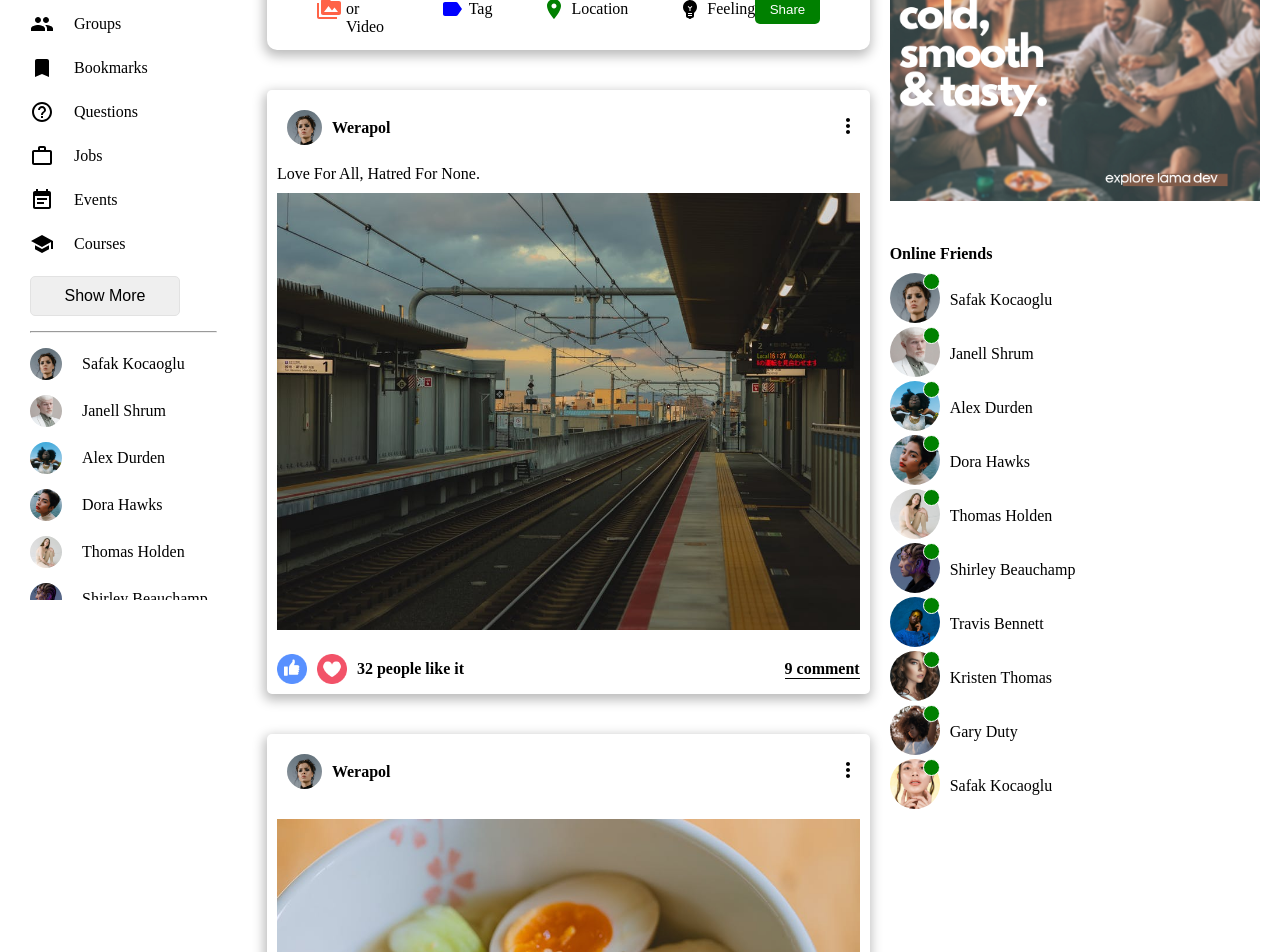
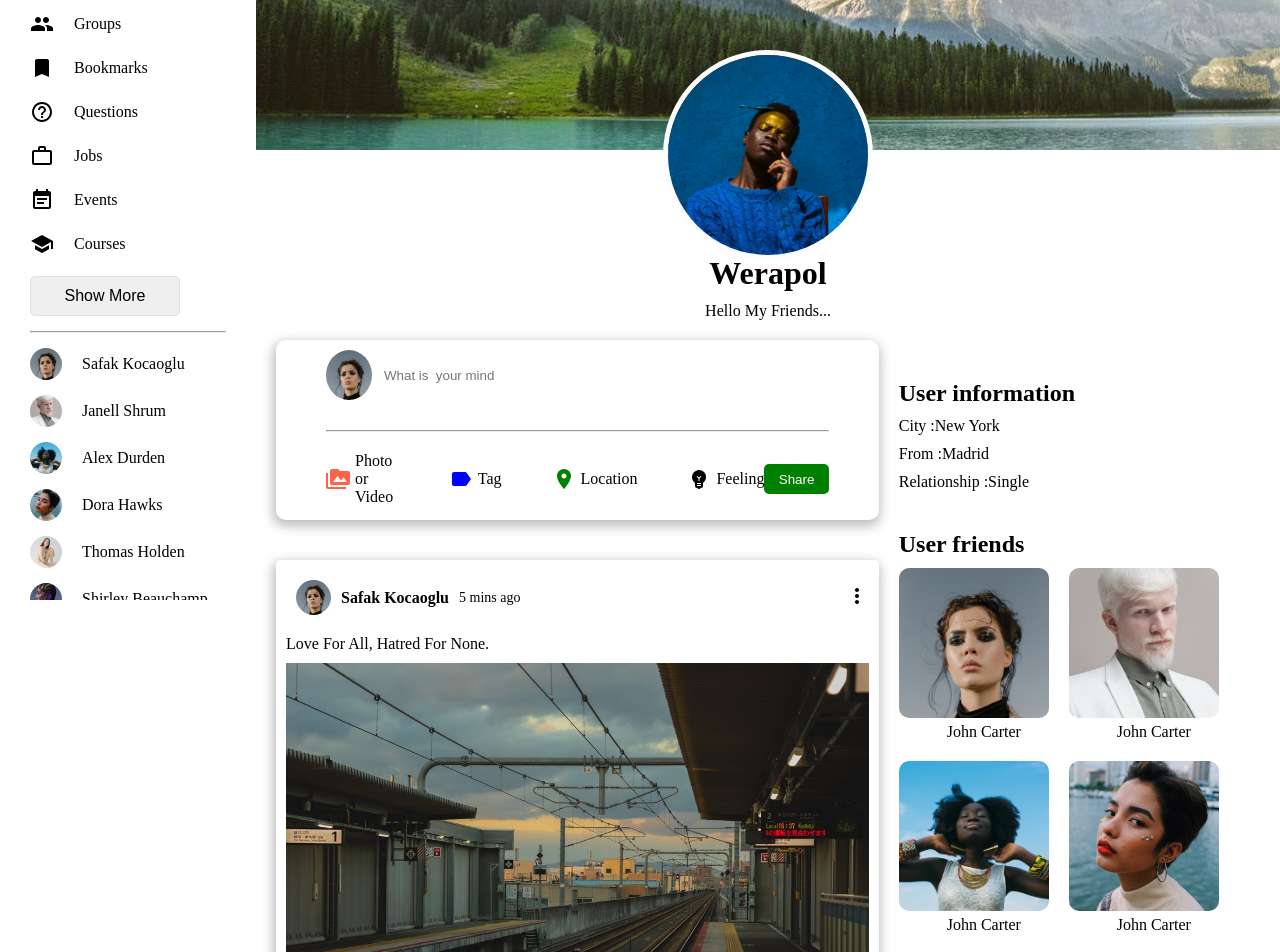
Before and after one commit to r5r5wa55/Social, a React (Create React App) app: page / in a window 1280 px wide. Shown: the part 220-1172 px from the top of the page. Built offline with nearby package versions, Linux system fonts and the light colour scheme.

Commit message:
profilerightbar

```diff
--- a/src/App.js
+++ b/src/App.js
@@ -1,10 +1,10 @@
 
-import Home from './pages/home/Home'
+import Profile from './components/profile/Profile.jsx'
 
 function App() {
   return (
     <div>
-      <Home />
+      <Profile   />
     </div>
   );
 }
--- a/src/components/post/Post.jsx
+++ b/src/components/post/Post.jsx
@@ -1,18 +1,30 @@
-import React from 'react'
+import React, { useState } from 'react'
 import './post.css'
 import { MoreVert } from '@mui/icons-material'
+import {Users} from '../../dummyData'
+
+export default function Post({post}) {
 
 
-export default function Post({post}) {
+    const [like,setlike]= useState(post.like)
+    const [isLike ,setIsLike] = useState(true);
+
+    function likePost(e){
+        console.log(isLike);
+        setlike(isLike ? like + 1 : like -1 )
+        setIsLike(!isLike)
+    }
+
+
   return (
 
         <div className="post">
             <div className="postWrapper">
                 <div className="postTop">
                     <div className="postTopLeft">
-                        <img src="/assets/person/1.jpeg" alt="" className="postTopLeftImg" />
-                        <span className="postUsername">Werapol</span>
-                        <span className="postDate">{post.data}</span>
+                        <img src={Users.filter(u=>u.id===post.userId)[0].profilePicture} alt="" className="postTopLeftImg" />
+                        <span className="postUsername">{Users.filter(u=>u.id===post.userId)[0].username}</span>
+                        <span className="postDate">{post.date}</span>
                     </div>
                     <div className="postTopRight">
                         <MoreVert />
@@ -24,9 +36,9 @@ export default function Post({post}) {
                 </div>
                 <div className="postBottom">
                     <div className="postBottonLeft">
-                        <img src="assets/like.png" alt="" className="likeIcon" />
+                        <img src="assets/like.png" alt="" className="likeIcon" onClick={likePost} />
                         <img src="assets/heart.png" alt="" className="likeIcon" />
-                        <span className="postLikeCounter">{post.like}  people like it</span>
+                        <span className="postLikeCounter">{like}  people like it</span>
                     </div>
                     <div className="postBottomRight">
                         <span className="postCommentText">{post.comment} comment</span>
--- a/src/components/post/post.css
+++ b/src/components/post/post.css
@@ -42,6 +42,9 @@
     height: 30px;
     margin-right: 10px;
 }
+.likeIcon:hover{
+    cursor: pointer;
+}
 .postBottom{
     margin-top: 20px;
     display: flex;
@@ -58,7 +61,9 @@
 .postLikeCounter{
     font-style: 32px;
     font-weight: bold;
+
 }
+
 .postCommentText{
     font-style: 32px;
     font-weight: bold;
--- /dev/null
+++ b/src/components/profile/Profile.jsx
@@ -0,0 +1,50 @@
+import React from 'react'
+import Topbar  from "../../components/topbar/Topbar"
+import Rightbar from '../../components/rightbar/Rightbar'
+import Sidebar from '../../components/sidebar/sidebar'
+import Feed from '../../components/feed/Feed'
+import "./proflie.css"
+
+
+
+export default function Home() {
+  return (
+
+    <>
+      {/* <Topbar />
+      <div className='profile'>
+        <Sidebar />
+        <div className="profileRight">
+            <div className="prfileRightTop">werapol</div>
+            <div className="prfileRightBottom">
+                <Feed />
+                <Rightbar />
+            </div>
+        </div>
+
+      </div> */}
+       <Topbar />
+      <div className='homeContainer'>
+
+        <Sidebar />
+        <div className="prfileRightTop">
+            <div className="profilewerapi">
+                <div className="profileCover">
+                    <img src="assets/post/3.jpeg" alt="" className="profileCoverImg" />
+                    <img src="/assets/person/7.jpeg" alt="" className="porfileUserImg" />
+                </div>
+                <div className="profileInfo">
+                    <h4 className="profileInforName">Werapol</h4>
+                    <span className="profileDesc">Hello My Friends...</span>
+                </div>
+            </div>
+            <div className="profileRightBottom">
+            <Feed />
+            <Rightbar profile/>
+            </div>
+        </div>
+
+      </div>
+    </>
+  )
+}
--- /dev/null
+++ b/src/components/profile/proflie.css
@@ -0,0 +1,47 @@
+body{
+    margin: 0;
+    border: 0;
+}
+.homeContainer{
+    display: flex;
+}
+.prfileRightTop{
+    flex: 8;
+}
+.profileRightBottom{
+    display: flex;
+}
+
+.profileCover{
+    position: relative;
+    height: 400px;
+}
+.profileCoverImg{
+
+    width: 100%;
+    height: 300px;
+    object-fit: cover;
+}
+.porfileUserImg{
+    height: 200px;
+    width: 200px;
+    border-radius: 50%;
+    object-fit: cover;
+    position: absolute;
+    left: 0;
+    right:0;
+    top: 200px;
+    margin: auto;
+    border: 5px solid #fdfdfd;
+}
+.profileInfo{
+    display: flex;
+    flex-direction: column;
+    align-items: center;
+
+}
+.profileInforName{
+    font-size: 32px;
+    margin-top: 5px;
+    margin-bottom: 10px;
+}
--- a/src/components/rightbar/Rightbar.jsx
+++ b/src/components/rightbar/Rightbar.jsx
@@ -4,11 +4,10 @@ import Online from "../online/Online"
 import {Users} from "../../dummyData"
 
 export default function Rightbar() {
-  return (
-    <div className="rightbar">
-      <div className="rightbarWrapper">
+  const HomeRightBar=()=>{
+    return(
+    <>
      <div className="birthdayContainer">
-
         <img src="assets/gift.png" alt="" className="birthdayImg" />
         <span className="birthdayText">
           <b>Pola Foster</b> and <b>3 other firend</b>have a birthday today
@@ -18,7 +17,63 @@ export default function Rightbar() {
       <h4 className="rightbarTitle">Online Friends</h4>
 
       {Users.map((e)=>(<Online user={e} key={e.id}/>))}
+    </>)
+  }
 
+  const ProfileRightBar =()=>{
+    return(
+      <>
+          <h4 className='rightbarTitle'>User information</h4>
+          <div className="rightbarInfo">
+            <div className="rightbarInfoItem">
+              <span className="rightbarInfoKey">City :</span>
+              <span className="rightbarInfoValue">New York</span>
+            </div>
+            <div className="rightbarInfoItem">
+              <span className="rightbarInfoKey">From :</span>
+              <span className="rightbarInfoValue">Madrid</span>
+            </div>
+            <div className="rightbarInfoItem">
+              <span className="rightbarInfoKey">Relationship :</span>
+              <span className="rightbarInfoValue">Single</span>
+            </div>
+          </div>
+          <h4 className="rightbarTitle">User friends</h4>
+          <div className="rightbarFollowings">
+              <div className="rightbarFollowing">
+                <img src="assets/person/1.jpeg" alt="" className="rightbarFollowingImg" />
+                <span className="rightbarFollowingName">John Carter</span>
+              </div>
+              <div className="rightbarFollowing">
+                <img src="assets/person/2.jpeg" alt="" className="rightbarFollowingImg" />
+                <span className="rightbarFollowingName">John Carter</span>
+              </div>
+              <div className="rightbarFollowing">
+                <img src="assets/person/3.jpeg" alt="" className="rightbarFollowingImg" />
+                <span className="rightbarFollowingName">John Carter</span>
+              </div>
+              <div className="rightbarFollowing">
+                <img src="assets/person/4.jpeg" alt="" className="rightbarFollowingImg" />
+                <span className="rightbarFollowingName">John Carter</span>
+              </div>
+              <div className="rightbarFollowing">
+                <img src="assets/person/5.jpeg" alt="" className="rightbarFollowingImg" />
+                <span className="rightbarFollowingName">John Carter</span>
+              </div>
+              <div className="rightbarFollowing">
+                <img src="assets/person/6.jpeg" alt="" className="rightbarFollowingImg" />
+                <span className="rightbarFollowingName">John Carter</span>
+              </div>
+          </div>
+
+      </>
+
+    )
+  }
+  return (
+    <div className="rightbar">
+      <div className="rightbarWrapper">
+       <ProfileRightBar />
       </div>
     </div>
   )
--- a/src/components/rightbar/rightbar.css
+++ b/src/components/rightbar/rightbar.css
@@ -24,6 +24,40 @@
     list-style: none;
 }
 .rightbarTitle{
+    font-size: 24px;
     margin: 40px 0 10px 0;
     font-weight: bold;
 }
+.rightbarInfoItem{
+    margin-bottom: 10px;
+}
+
+
+
+.rightbarFollowings{
+    display: flex;
+    flex-wrap: wrap;
+}
+
+
+.rightbarFollowing{
+    display: flex;
+    flex-direction: column;
+    align-items: center;
+}
+
+
+.rightbarFollowingName{
+    margin-bottom: 20px;
+}
+
+
+.rightbarFollowingImg{
+    height: 150px;
+    width: 150px;
+    margin-right: 20px;
+    margin-bottom: 5px;
+    border-radius: 10px;
+    object-fit: cover;
+
+}
```
Lines whose indentation alone changed are shown as unchanged.
